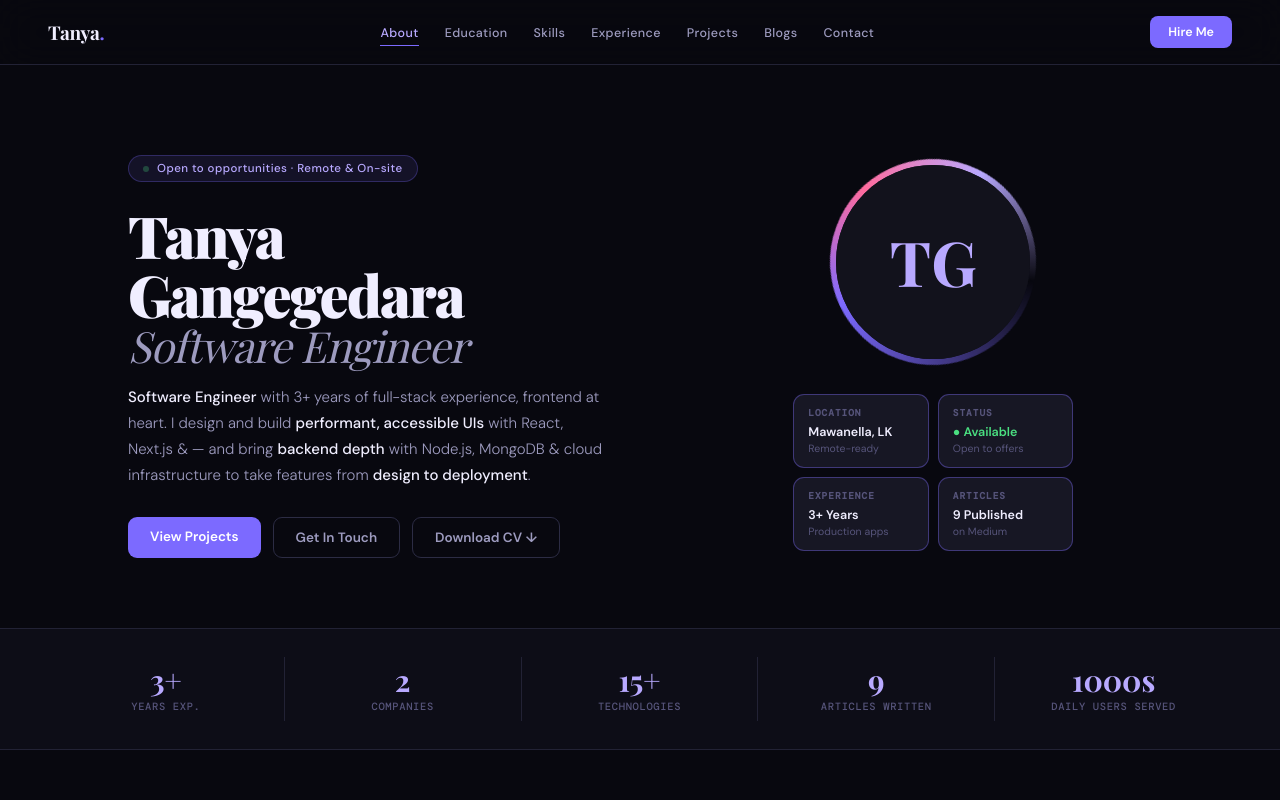
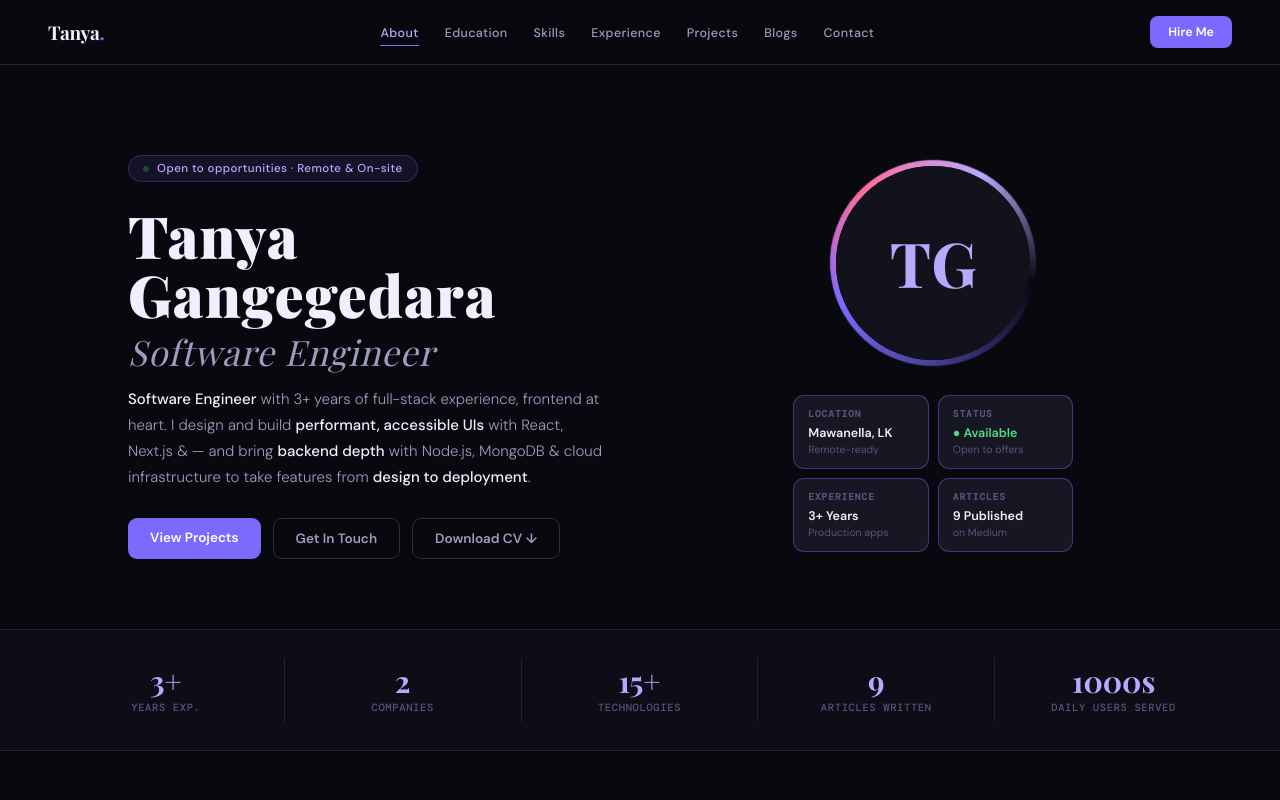
Before and after one commit to TanyaKaushi/Portfolio_React, a Next.js app in the folder app/: page / in a window 1280 px wide. Shown: the top 800 px of the page. Built offline with nearby package versions, Linux system fonts and the light colour scheme; a web font is replaced by a local one.

Commit message:
New portfolio

```diff
--- a/app/components/Hero/Hero.module.scss
+++ b/app/components/Hero/Hero.module.scss
@@ -53,7 +53,7 @@
   font-size: 58px;
   font-weight: 900;
   line-height: 1.02;
-  letter-spacing: -2px;
+  letter-spacing: 1px;
   margin-bottom: 16px;
   color: $txt;
 
@@ -61,9 +61,10 @@
     font-style: italic;
     font-weight: 400;
     color: $txt2;
-    font-size: 43px;
+    font-size: 35px;
     display: block;
-    letter-spacing: -1px;
+    letter-spacing: 1px;
+    margin-top: 10px;
   }
 
   @include desktop   { font-size: 50px; em { font-size: 38px; } }
```
